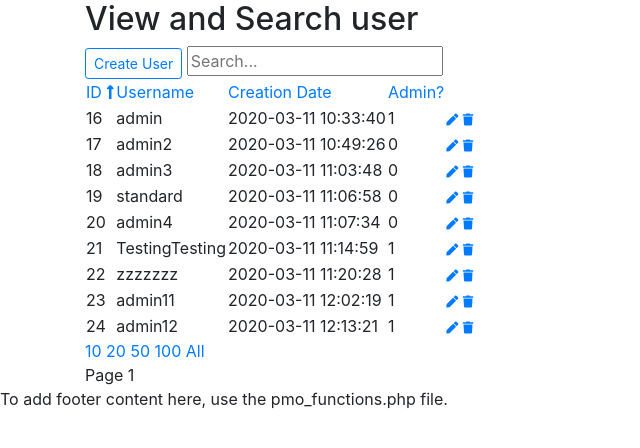
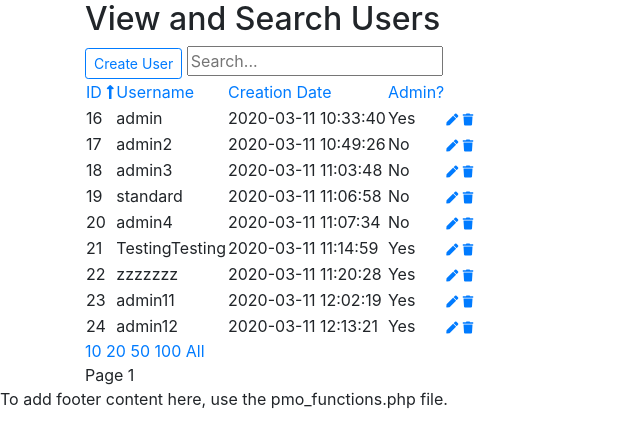
Before and after one commit to NoMagicMike/KSU-PMO-Capstone, a PHP site: page /get_user.php in a window 1280 px wide. Shown: the part 56-504 px from the top of the page, without its empty margins (0-640 px from the left). Run offline with PHP 8.4, Linux system fonts and the light colour scheme; data comes from the database, SQL or seed files in the repository.

Commit message:
get_user now says "Yes" or "No" for the Admin Column

```diff
--- a/get_user.php
+++ b/get_user.php
@@ -82,7 +82,7 @@ else {
 <?=template_header('Get User')?>
 <!--beginning of container for the get user section-->
 <div class="container">
-	<h2>View and Search user</h2>
+	<h2>View and Search Users</h2>
 	<!--beginning of container for a button that links back to add_user.php,
   (this "Create User" button can be deleted and the navbar could be used instead,
 	since that function is available, just thought this could be an option)
@@ -152,7 +152,13 @@ else {
 							  <td><?=$user['user_id']?></td>
                 <td><?=$user['username']?></td>
                 <td><?=$user['created_at']?></td>
-                <td><?=$user['user_admin']?></td>
+                <td>
+									<?php if ($user['user_admin'] == 1){
+										echo "Yes";
+									} else echo "No";
+									?>
+
+								</td>
 								<!--Populate the end of each row with icons links that edit and delete each record-->
                 <td>
                     <a href="update_user.php?user_id=<?=$user['user_id']?>"><i class="fas fa-pen fa-xs"></i></a>
```
